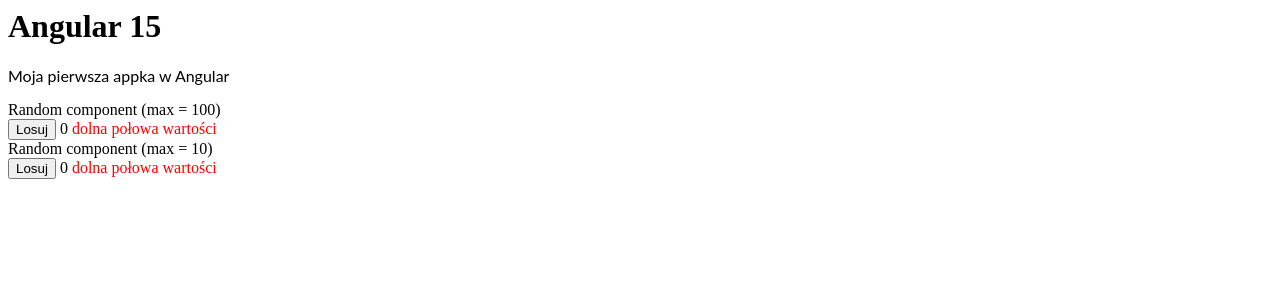
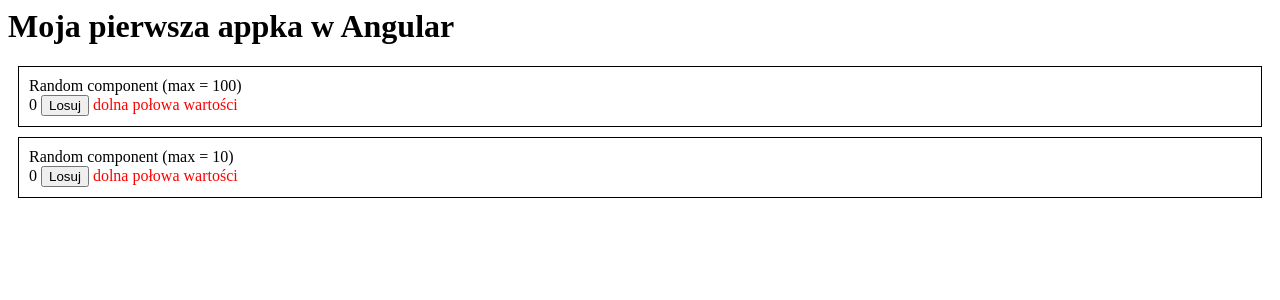
Before and after one commit to N11B-47583/angular-ivy-pbwmua, an Angular app: page / in a window 1280 px wide. Shown: the top 300 px of the page. Built offline with nearby package versions, Linux system fonts and the light colour scheme.

Commit message:
3 files modified

```diff
--- a/src/app/app.component.html
+++ b/src/app/app.component.html
@@ -1,5 +1,4 @@
-<h1>{{ name }}</h1>
-<p>Moja pierwsza appka w Angular</p>
+<h1>Moja pierwsza appka w Angular</h1>
 
 <app-random></app-random>
 <app-random [max]="10"></app-random>
--- a/src/app/random/random.component.css
+++ b/src/app/random/random.component.css
@@ -1,4 +1,5 @@
 div {
   border: 1px solid black;
   margin: 10px;
+  padding: 10px;
 }
--- a/src/app/random/random.component.html
+++ b/src/app/random/random.component.html
@@ -1,4 +1,3 @@
-Random component (max = {{max}}) <br>
-<button (click) = "setNewRandomValue()">Losuj</button> {{myNumber}} <span style="color:red;" *ngIf="myNumber < 0.5 * max">dolna połowa wartości</span>
-<span style="color:green;" *ngIf="myNumber >= 0.5 * max">górna połowa wartości</span>
-<br>
+<div>Random component (max = {{max}}) <br>
+{{myNumber}} <button (click) = "setNewRandomValue()">Losuj</button><span style="color:red;" *ngIf="myNumber < 0.5 * max"> dolna połowa wartości</span>
+<span style="color:green;" *ngIf="myNumber >= 0.5 * max">górna połowa wartości</span></div>
```
